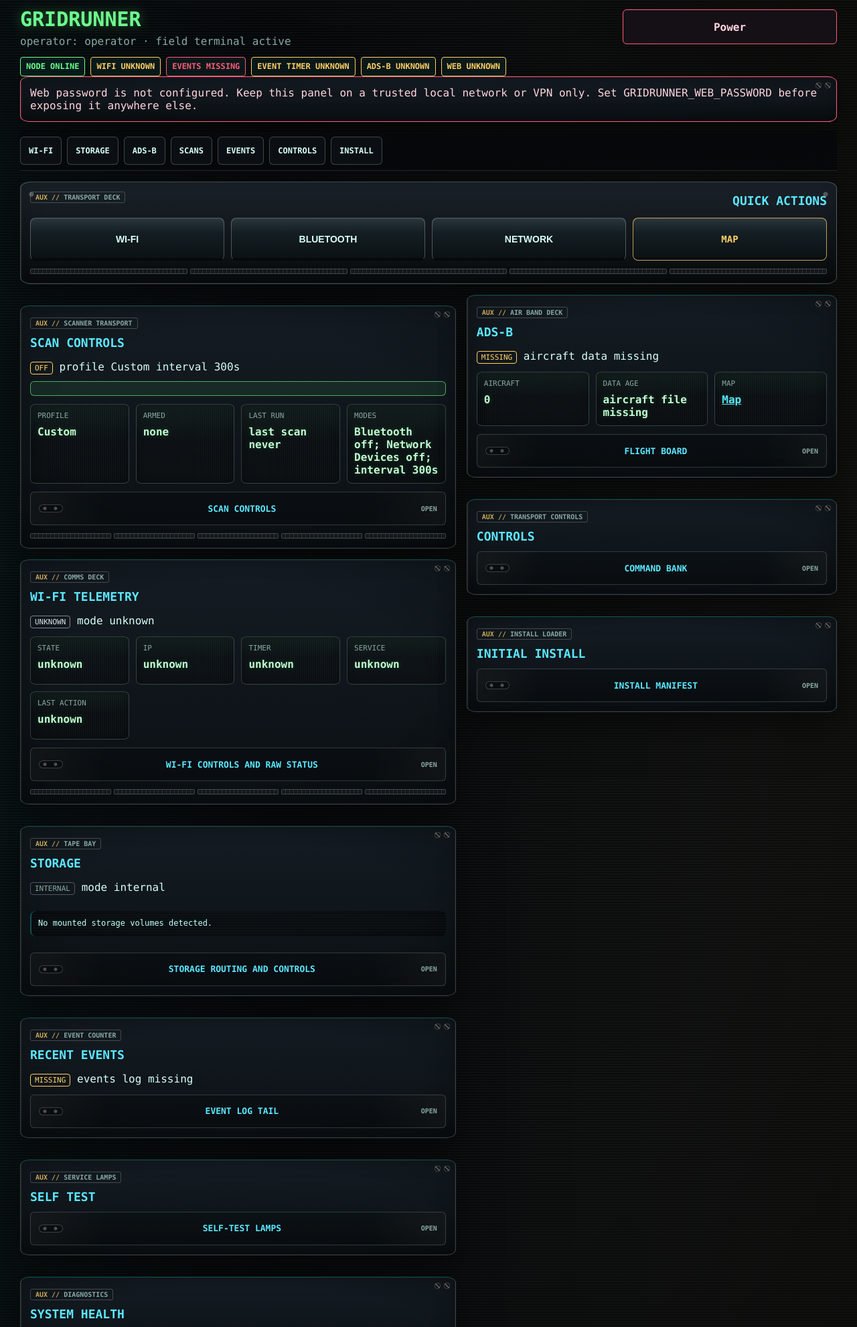
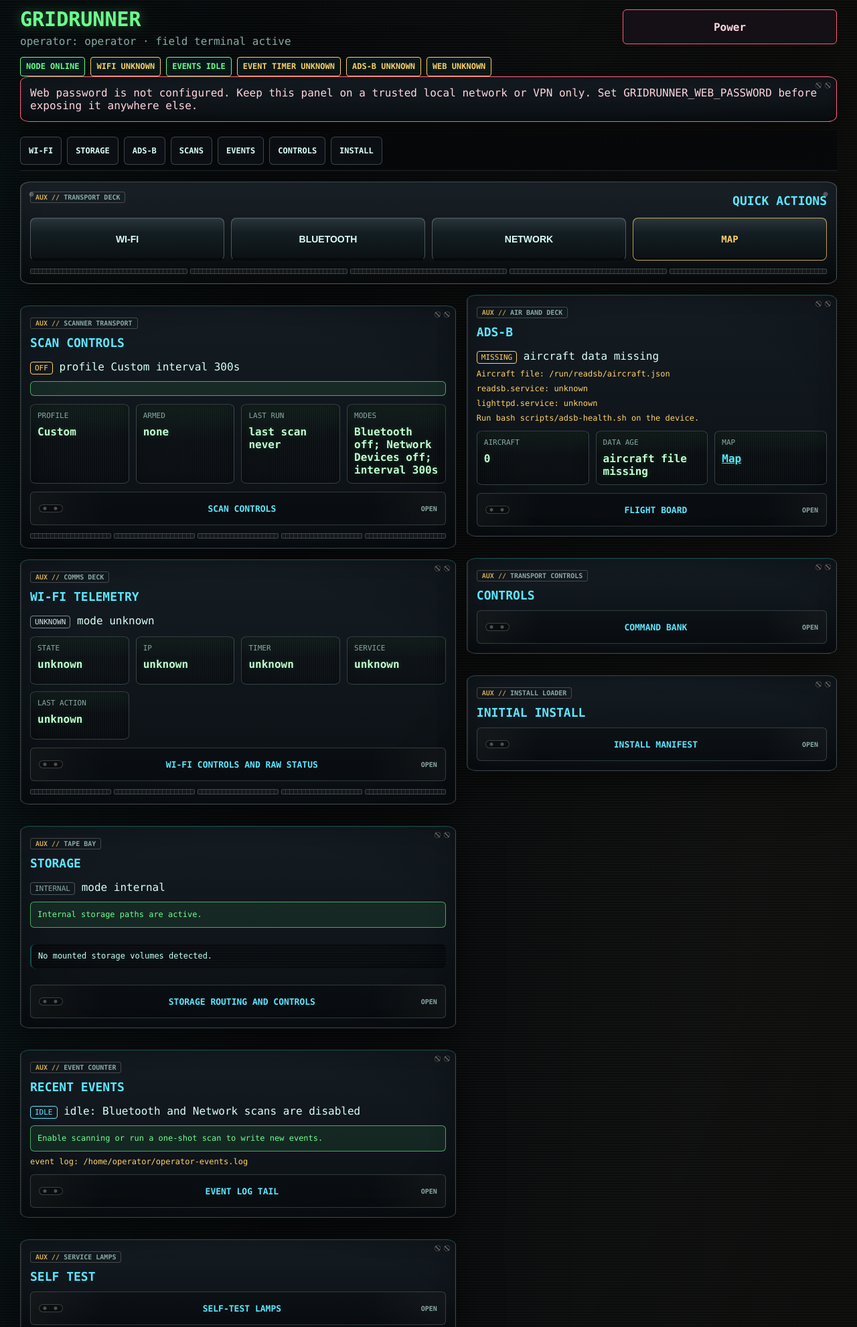
Before and after one commit to jfergs/gridrunner, a FastAPI app: page / in a window 1280 px wide. Shown: the top 1981 px of the page at 67% size. Run offline with FastAPI, Linux system fonts and the light colour scheme.

Commit message:
Polish Web UI operator states

```diff
--- a/web/app.py
+++ b/web/app.py
@@ -196,15 +196,21 @@ def storage_summary(status_output=None):
     uuid = config.get("GRIDRUNNER_STORAGE_VOLUME_UUID", "")
     status_value = "internal"
     warnings = []
+    operator_message = "Internal storage paths are active."
 
     if mode == "external":
         if root and Path(root).is_dir() and os.access(root, os.W_OK):
             status_value = "external"
+            operator_message = "External USB storage is active for operator data."
             if not uuid:
                 warnings.append("external storage UUID unavailable")
         else:
             status_value = "degraded"
             warnings.append("external storage missing or not writable")
+            operator_message = (
+                "External storage is configured but unavailable; "
+                "GRIDRUNNER is using internal backup and event-log paths."
+            )
 
     return {
         "status": status_value,
@@ -213,6 +219,7 @@ def storage_summary(status_output=None):
         "mount": mount or "-",
         "uuid": uuid or "-",
         "warnings": warnings,
+        "operator_message": operator_message,
         "backup_dir": config.get("GRIDRUNNER_BACKUP_DIR", str(PROJECT_DIR / "data" / "backups")),
         "events_log": str(active_events_log()),
         "sdr_dir": config.get("GRIDRUNNER_SDR_DIR", str(PROJECT_DIR / "sdr")),
@@ -447,6 +454,29 @@ def adsb_aircraft_summary(limit=5, now=None):
     return summary
 
 
+def adsb_operator_guidance(summary, services=None):
+    services = services or {}
+    status_value = summary.get("status", "unknown")
+    guidance = []
+
+    if status_value in {"missing", "degraded"}:
+        aircraft_path = summary.get("path", str(ADSB_AIRCRAFT_JSON))
+        readsb = services.get("readsb", {}).get("status", "unknown")
+        lighttpd = services.get("lighttpd", {}).get("status", "unknown")
+        guidance.extend(
+            [
+                f"Aircraft file: {aircraft_path}",
+                f"readsb.service: {readsb}",
+                f"lighttpd.service: {lighttpd}",
+                "Run bash scripts/adsb-health.sh on the device.",
+            ]
+        )
+    elif summary.get("age_seconds") is not None and summary["age_seconds"] > 30:
+        guidance.append("Aircraft data is aging; check readsb if the count stops changing.")
+
+    return guidance
+
+
 def event_freshness():
     events_log = active_events_log()
     try:
@@ -477,6 +507,24 @@ def event_freshness():
         "message": f"events updated {age_seconds}s ago",
         "age_seconds": age_seconds,
     }
+
+
+def event_dashboard_status(event_status, scan_controls):
+    dashboard_status = dict(event_status)
+    dashboard_status["log_path"] = str(active_events_log())
+
+    if (
+        scan_controls.get("bluetooth_mode") == "off"
+        and scan_controls.get("network_device_mode") == "off"
+        and event_status.get("status") in {"missing", "stale"}
+    ):
+        dashboard_status["status"] = "idle"
+        dashboard_status["message"] = "idle: Bluetooth and Network scans are disabled"
+        dashboard_status["detail"] = "Enable scanning or run a one-shot scan to write new events."
+    else:
+        dashboard_status["detail"] = f"writing to {dashboard_status['log_path']}"
+
+    return dashboard_status
 
 
 def recent_events():
@@ -742,7 +790,7 @@ def parse_service_health(output):
 
 
 def severity_for_status(status_value):
-    if status_value in {"present", "fresh", "active", "ok"}:
+    if status_value in {"present", "fresh", "active", "ok", "idle"}:
         return "ok"
     if status_value in {"missing", "failed", "critical"}:
         return "danger"
@@ -872,11 +920,11 @@ def index(request: Request, _user=Depends(require_auth)):
     events_output = recent_events()
     install_state = load_install_state()
     component_health = parse_component_health(run_cmd(COMMANDS["component_health"]))
-    event_status = event_freshness()
     wifi_output = run_cmd(COMMANDS["wifi_status"])
     wifi_status = parse_keyed_status(wifi_output, "GRIDRUNNER_WIFI ")
     service_health = parse_service_health(run_cmd(COMMANDS["service_health"]))
     scan_controls = describe_scan_controls(load_scan_controls())
+    event_status = event_dashboard_status(event_freshness(), scan_controls)
     adsb_summary = adsb_aircraft_summary()
     storage_status_output = run_cmd(COMMANDS["storage_status"])
     storage_list_output = run_cmd(COMMANDS["storage_list"])
@@ -909,6 +957,7 @@ def index(request: Request, _user=Depends(require_auth)):
             "operator_user": OPERATOR_USER,
             "adsb_map_url": adsb_map_url(request),
             "adsb_summary": adsb_summary,
+            "adsb_guidance": adsb_operator_guidance(adsb_summary, service_health),
             "form_action_token": FORM_ACTION_TOKEN,
             "power_action_token": POWER_ACTION_TOKEN,
             "install_items": INSTALL_ITEMS,
--- a/web/templates/index.html
+++ b/web/templates/index.html
@@ -375,6 +375,10 @@
     .health-fresh {
       border-color: var(--green);
       color: var(--green);
+    }
+    .health-idle {
+      border-color: var(--cyan);
+      color: var(--cyan);
     }
     .health-stale {
       border-color: var(--amber);
@@ -1024,6 +1028,12 @@
         <h2>Recent Events</h2>
         <span class="status health-{{ event_status.status }}">{{ event_status.status }}</span>
         <span>{{ event_status.message }}</span>
+        {% if event_status.detail %}
+        <span class="inline-notice">{{ event_status.detail }}</span>
+        {% endif %}
+        {% if event_status.log_path %}
+        <span class="inline-warning">event log: {{ event_status.log_path }}</span>
+        {% endif %}
         <details class="drawer">
           <summary>Event log tail</summary>
           <div class="drawer-body">
@@ -1038,6 +1048,9 @@
         <h2>Storage</h2>
         <span class="status health-{{ storage_state.status }}">{{ storage_state.status }}</span>
         <span>mode {{ storage_state.mode }}</span>
+        {% if storage_state.operator_message %}
+        <span class="{% if storage_state.status == 'degraded' %}inline-warning{% else %}inline-notice{% endif %}">{{ storage_state.operator_message }}</span>
+        {% endif %}
         {% for warning in storage_state.warnings|default([]) %}
         <span class="inline-warning">{{ warning }}</span>
         {% endfor %}
@@ -1220,6 +1233,9 @@
         <h2>ADS-B</h2>
         <span class="status health-{{ adsb.status }}">{{ adsb.status }}</span>
         <span>{{ adsb.message }}</span>
+        {% for guidance in adsb_guidance|default([]) %}
+        <span class="{% if adsb.status in ['missing', 'degraded'] %}inline-warning{% else %}inline-notice{% endif %}">{{ guidance }}</span>
+        {% endfor %}
         <div class="telemetry-grid">
           <div class="telemetry"><span>Aircraft</span><strong>{{ adsb.count }}</strong></div>
           <div class="telemetry"><span>Data Age</span><strong>{{ adsb.updated_message }}</strong></div>
```
Also changed, not shown: BACKLOG.md (+11 -11 lines), tests/test_template_render.py (+83 -0 lines).
